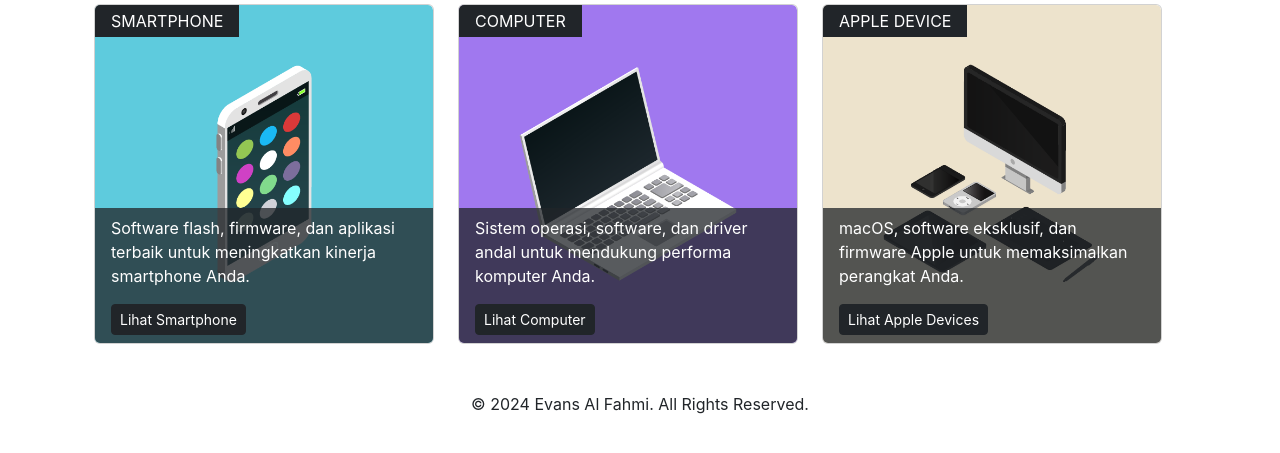
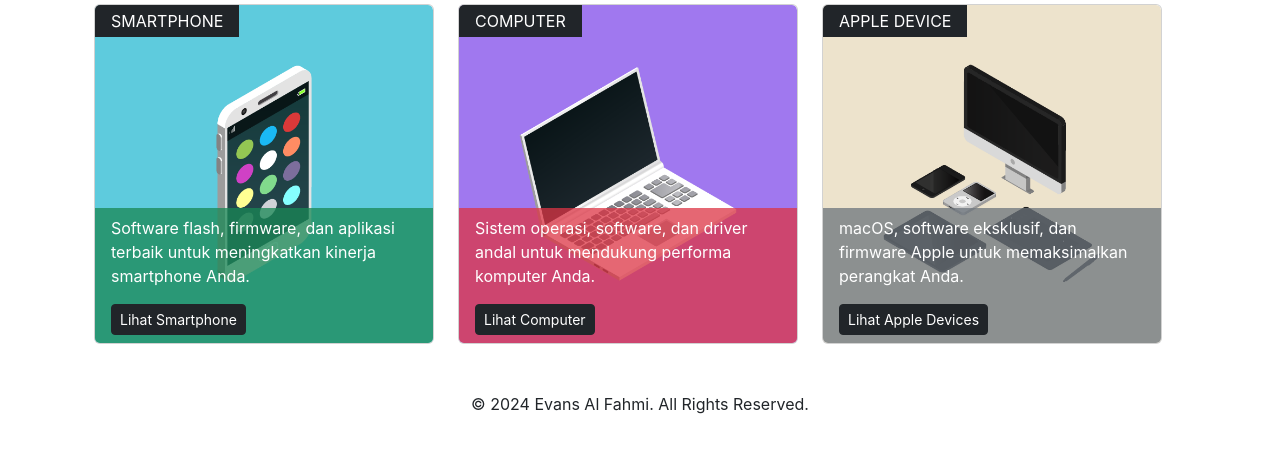
Before and after one commit to evansalfahmi-cloud/evansalfahmi-webserver, a PHP site: page / in a window 1280 px wide. Shown: the part 224-677 px from the top of the page. Run offline with PHP 8.4, Linux system fonts and the light colour scheme.

Commit message:
ganti warna card

```diff
--- a/index.php
+++ b/index.php
@@ -21,7 +21,7 @@
                         <img src="img/smp.png" class="card-img-top hover-zoom" alt="SMARTPHONE">
                     </a>
                     <!-- Card Body (Over Image) -->
-                    <div class="card-body position-absolute bottom-0 start-0 text-white bg-dark bg-opacity-75 w-100 px-3 py-2">
+                    <div class="card-body position-absolute bottom-0 start-0 text-white bg-success bg-opacity-75 w-100 px-3 py-2">
                         <p class="card-text">Software flash, firmware, dan aplikasi terbaik untuk meningkatkan kinerja smartphone Anda.</p>
                         <a href="smartphone/index.php" class="btn btn-dark btn-sm">Lihat Smartphone</a>
                     </div>
@@ -38,7 +38,7 @@
                         <img src="img/com.png" class="card-img-top hover-zoom" alt="FIRMWARE">
                     </a>
                     <!-- Card Body (Over Image) -->
-                    <div class="card-body position-absolute bottom-0 start-0 text-white bg-dark bg-opacity-75 w-100 px-3 py-2">
+                    <div class="card-body position-absolute bottom-0 start-0 text-white bg-danger bg-opacity-75 w-100 px-3 py-2">
                         <p class="card-text">Sistem operasi, software, dan driver andal untuk mendukung performa komputer Anda.</p>
                         <a href="computer/index.php" class="btn btn-dark btn-sm">Lihat Computer</a>
                     </div>
@@ -55,7 +55,7 @@
                         <img src="img/apple-d.png" class="card-img-top hover-zoom" alt="APLIKASI SMARTPHONE">
                     </a>
                     <!-- Card Body (Over Image) -->
-                    <div class="card-body position-absolute bottom-0 start-0 text-white bg-dark bg-opacity-75 w-100 px-3 py-2">
+                    <div class="card-body position-absolute bottom-0 start-0 text-white bg-secondary bg-opacity-75 w-100 px-3 py-2">
                         <p class="card-text">macOS, software eksklusif, dan firmware Apple untuk memaksimalkan perangkat Anda.</p>
                         <a href="apple/index.php" class="btn btn-dark btn-sm">Lihat Apple Devices</a>
                     </div>
```
